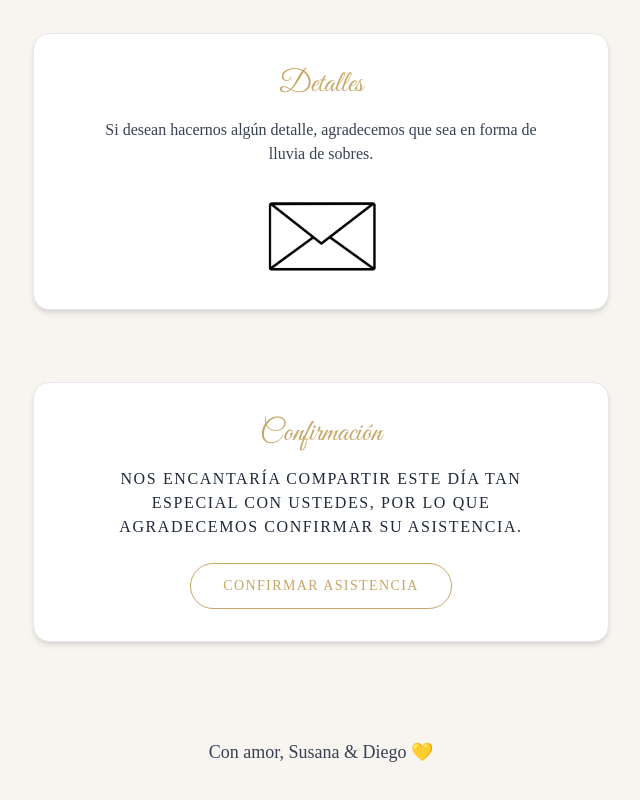
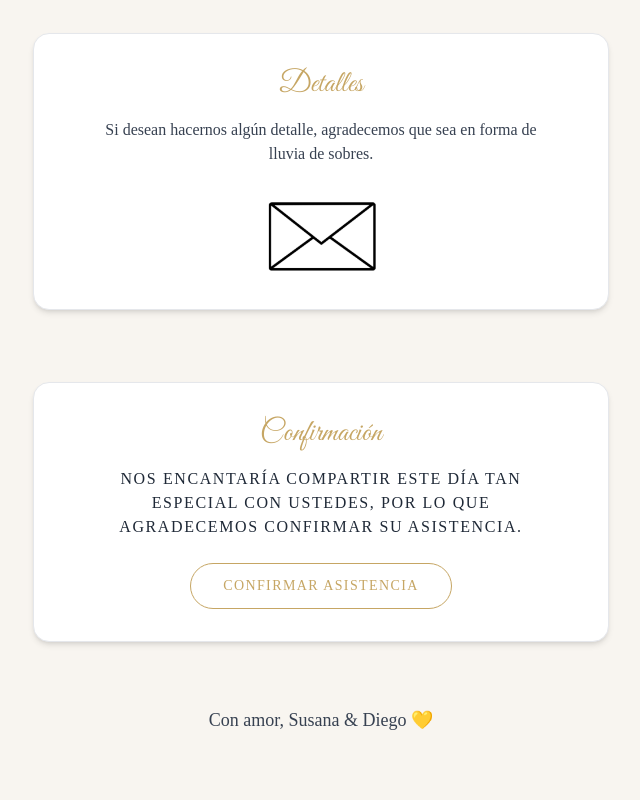
Before and after one commit to Susanabt1001419/Invitacion---Boda, a Next.js app: page / in a window 1280 px wide. Shown: the part 4703-5503 px from the top of the page, without its empty margins (319-959 px from the left). After the commit the page ends 5477 px from the top, so only its background shows below. Built offline with nearby package versions, Linux system fonts and the light colour scheme.

Commit message:
Modify footer padding in index.js
Adjust footer padding for better spacing.

```diff
--- a/pages/index.js
+++ b/pages/index.js
@@ -464,10 +464,9 @@ export default function Home() {
       </Section>
 
       {/* 🌿 FOOTER */}
-      <footer className="py-12 text-base sm:text-lg text-gray-700 font-serif">
+      <footer className="pt-4 pb-10 text-base sm:text-lg text-gray-700 font-serif">
         Con amor, Susana & Diego 💛
       </footer>
-
 
     </div>
   );
```
